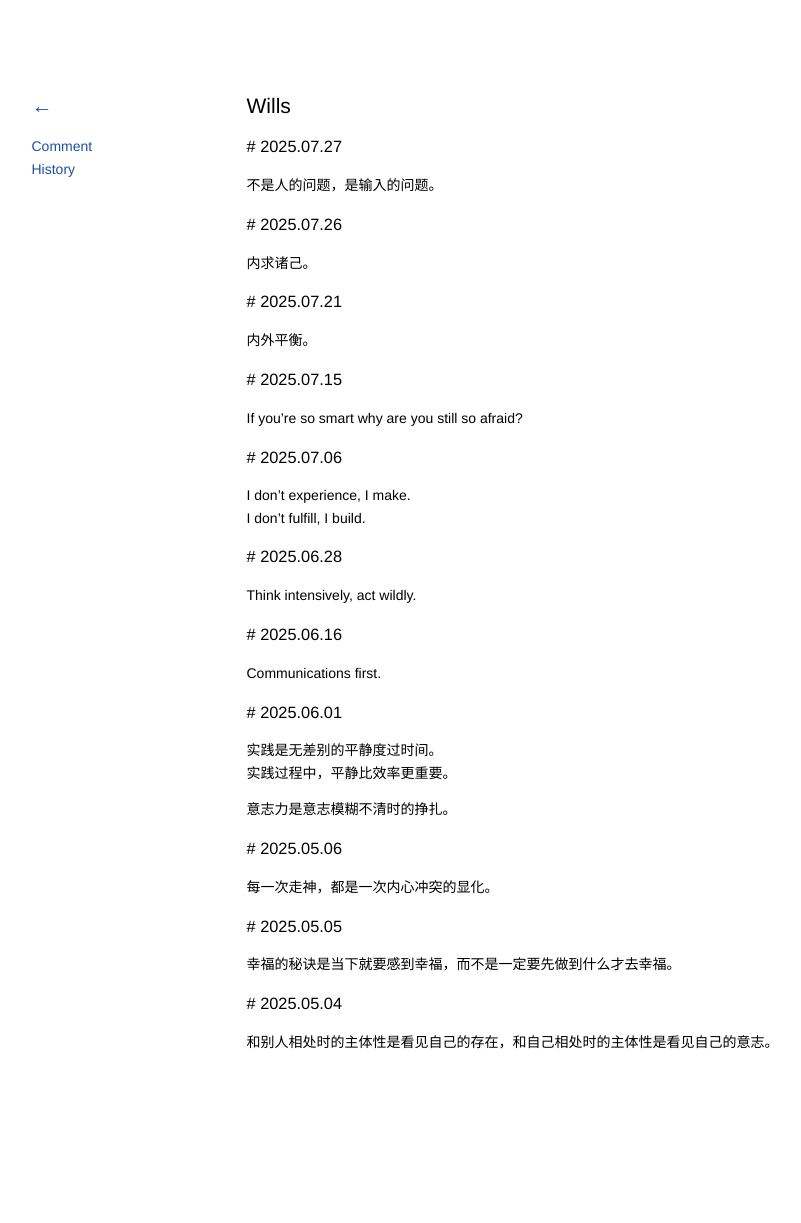
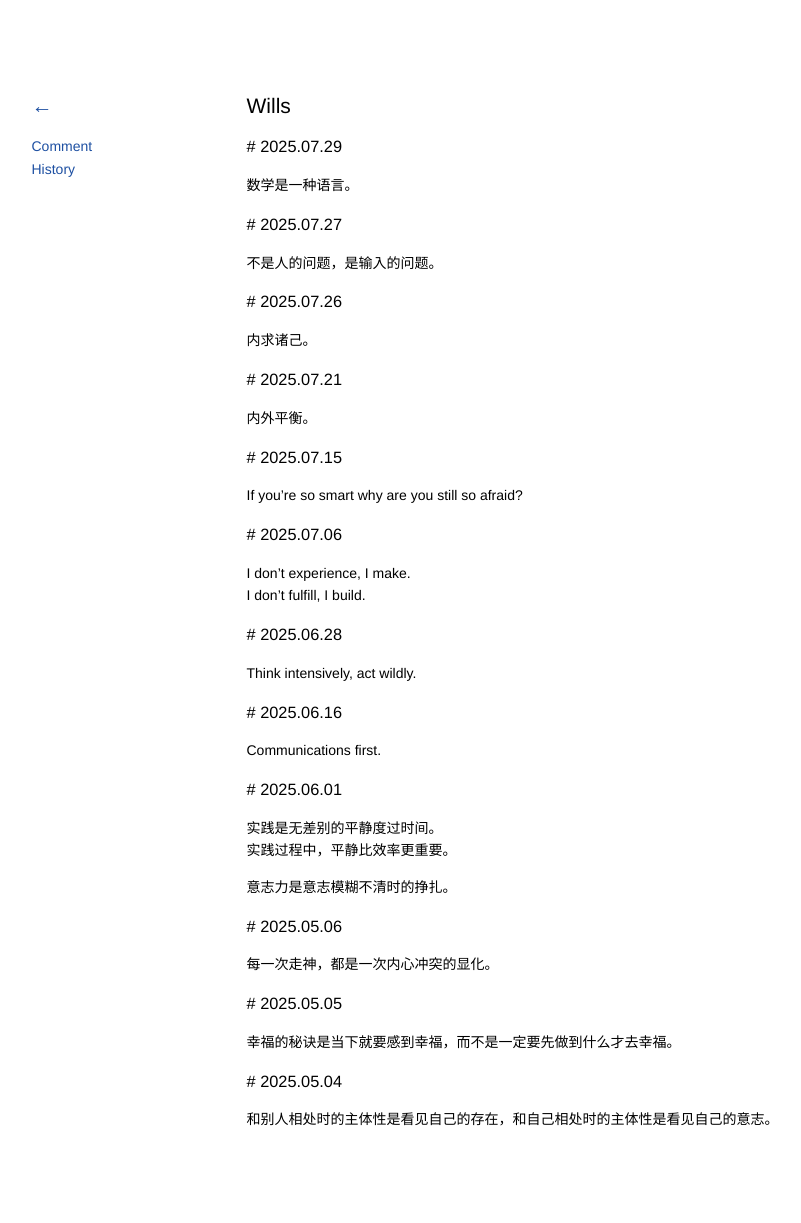
Before and after one commit to kidlj/awei, a Jekyll site: the page built from _wiki/wills.md, in a window 1280 px wide. Shown: the whole page, without its empty margins (101-902 px from the left). Built offline with Jekyll 4.4.1, drawn with Linux system fonts in a browser that asks for light colours; before the commit the page ends 1145 px from its top, so only the background shows below that.

Commit message:
update wills

```diff
--- a/_wiki/wills.md
+++ b/_wiki/wills.md
@@ -1,6 +1,10 @@
 ---
 title: Wills
 ---
+
+### 2025.07.29
+
+数学是一种语言。
 
 ### 2025.07.27
 
```
